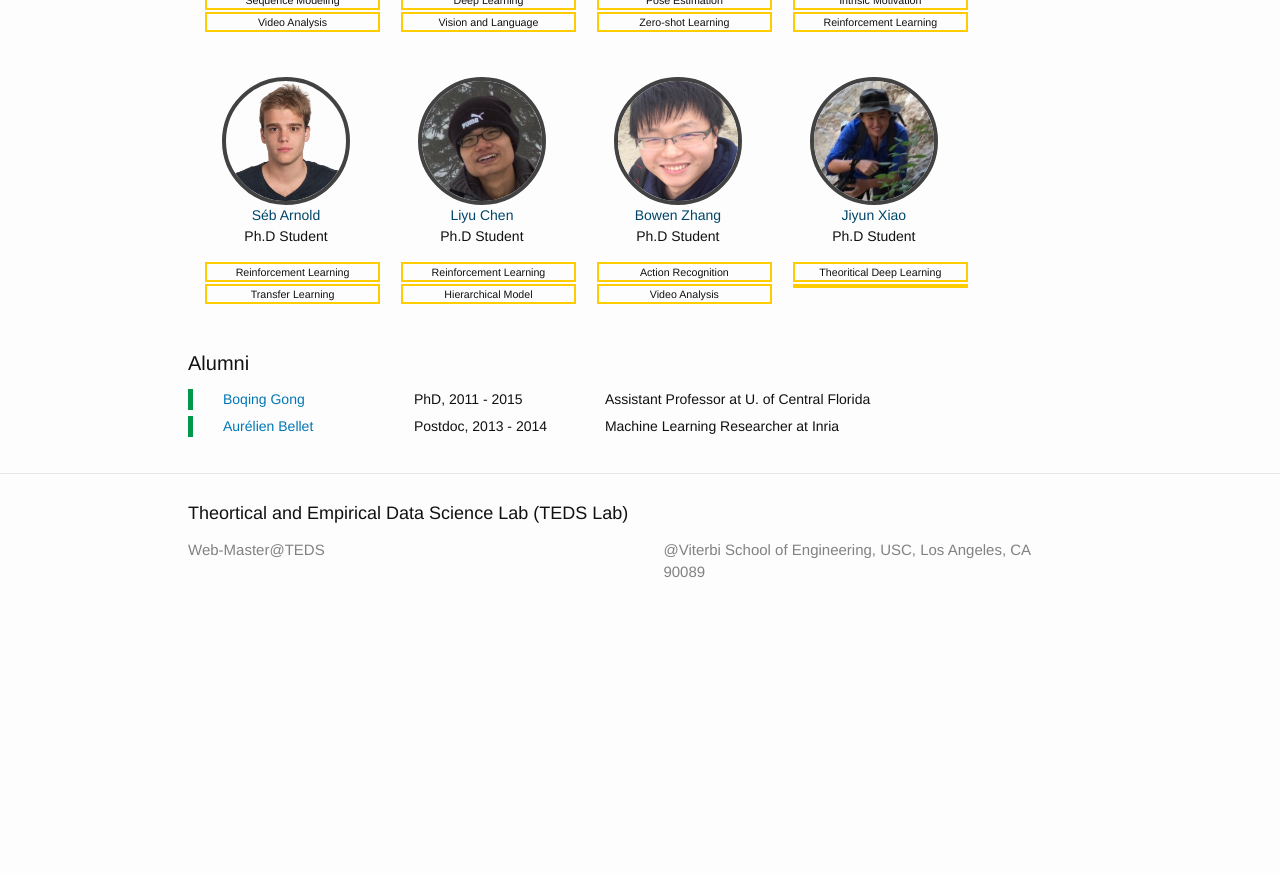
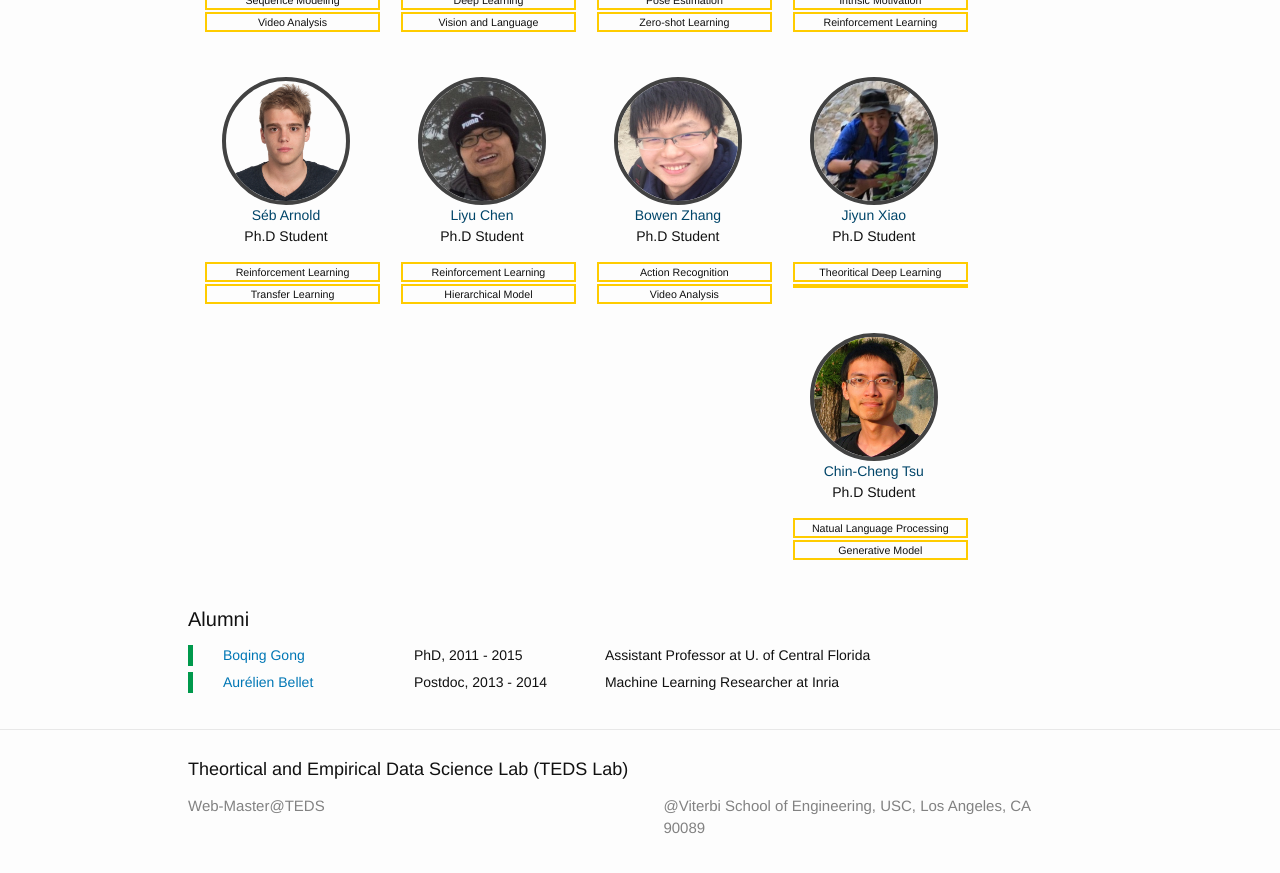
Before and after one commit to teds-usc/teds-usc.github.io, a Jekyll site: the page built from index.html, in a window 1280 px wide and 900 px high, scrolled down 926 px. Shown: the top 873 px of the window. Built offline with Jekyll 4.4.1, drawn with Linux system fonts in a browser that asks for light colours; nearby versions of some CDN libraries; before the commit the page ends 1570 px from its top, so only the background shows below that.

Commit message:
Add chincheng

```diff
--- a/_data/members.yml
+++ b/_data/members.yml
@@ -81,4 +81,25 @@
   title: 'Ph.D Student'
   tags:
     - name: 'Theoritical Deep Learning'
-    - name: ''
+    - name: ' '
+- name: 'Chin-Cheng Tsu'
+  img: '/img/members/chincheng.jpg'
+  url:  ''
+  title: 'Ph.D Student'
+  tags:
+    - name: 'Natual Language Processing'
+    - name: 'Generative Model'
+# - name: 'Yura Zemlyanskiy'
+#   img: '/img/members/default.jpg'
+#   url:  ''
+#   title: 'Ph.D Student'
+#   tags:
+#     - name: 'Dialogue'
+#     - name: 'Machine Translation'
+# - name: 'Yiming Yan'
+#   img: '/img/members/yiming.jpg'
+#   url:  ''
+#   title: 'Ph.D Student'
+#   tags:
+#     - name: 'Machine Comprehension'
+#     - name: ' '
```
Also changed, not shown: img/members/chincheng.jpg (added).
